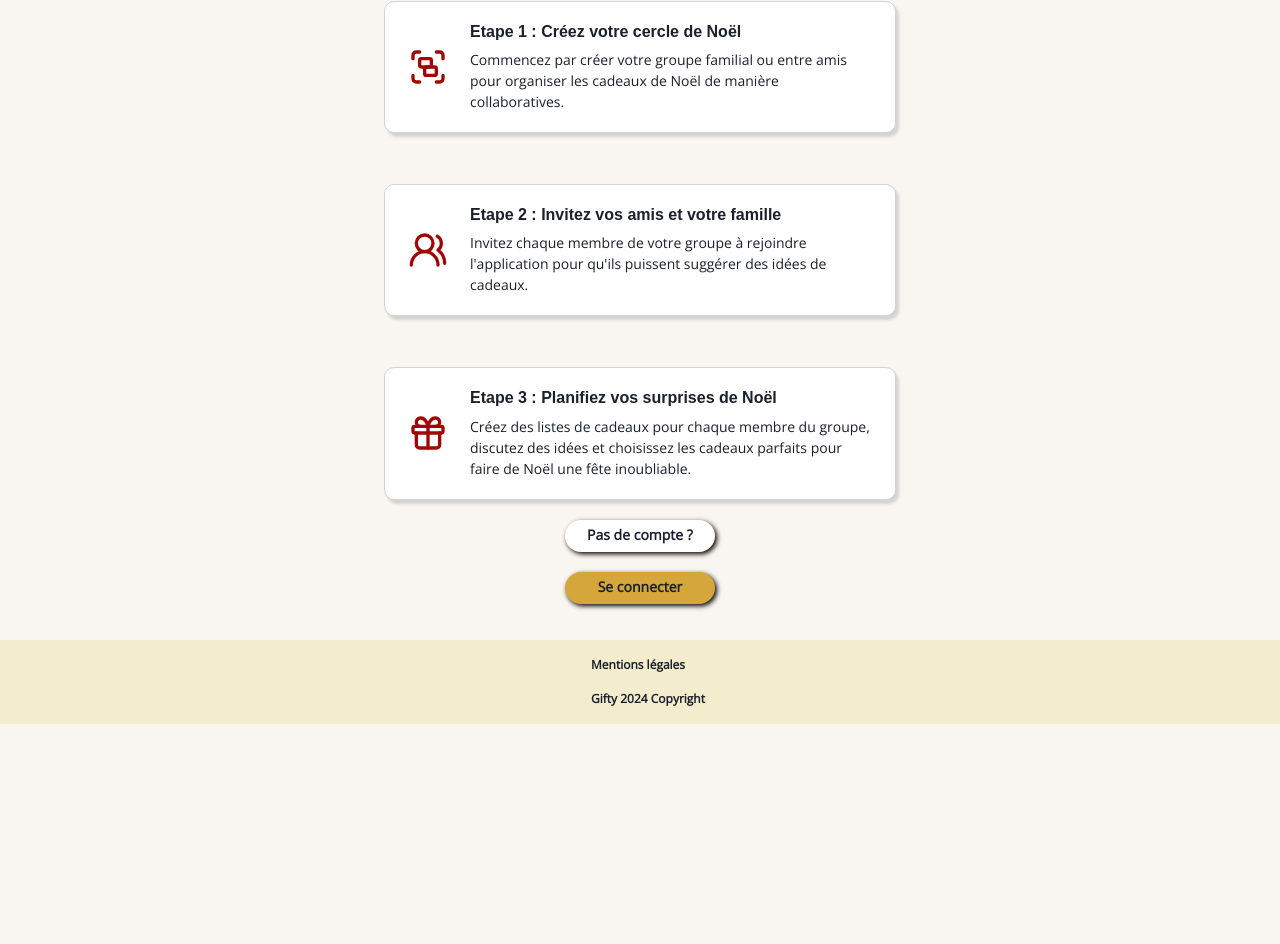
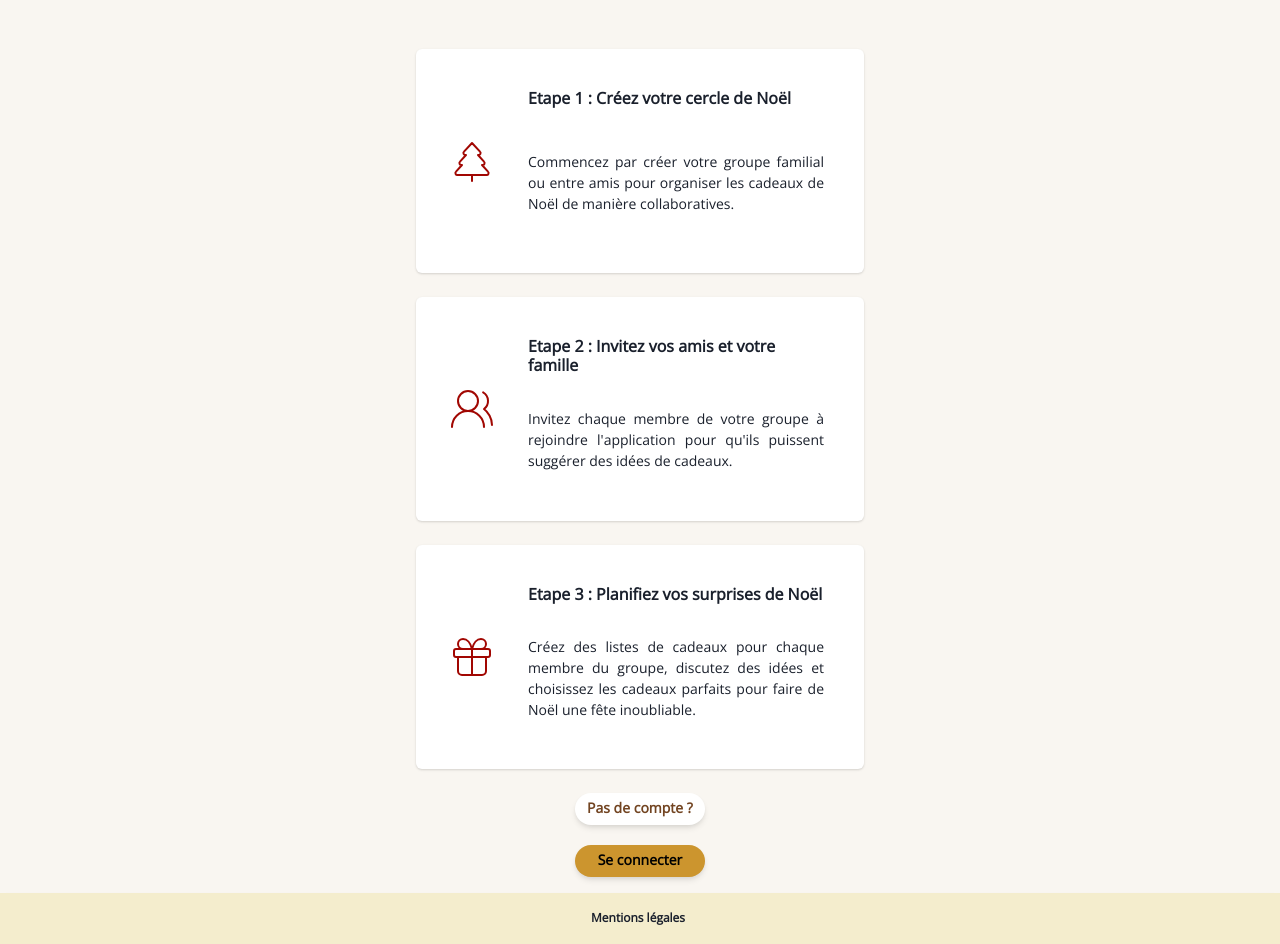
Before and after one commit to WildCodeSchool/2023-11-wns-bleu-g2-christmas-gifts-planner, a Next.js app in the folder frontend/: page / in a window 1280 px wide. Shown: the part 430-1374 px from the top of the page. Before the commit the page ends 1154 px from the top, so only its background shows below. Built offline with nearby package versions, Linux system fonts and the light colour scheme.

Commit message:
Refacto home page

```diff
--- /dev/null
+++ b/frontend/src/components/AboutCard.tsx
@@ -0,0 +1,41 @@
+import { Box, Card, CardBody, Center, Heading, Text } from "@chakra-ui/react";
+import React from "react";
+import { useTranslation } from "react-i18next";
+
+export default function AboutCard({
+  icon,
+  color,
+  step,
+  description,
+}: {
+  icon: any;
+  color: string;
+  step: string;
+  description: string;
+}) {
+  const { t } = useTranslation();
+
+  return (
+    <Card
+      m={"auto"}
+      maxWidth={{ base: "90%", md: "28rem" }}
+      mb={6}
+      p={8}
+      minH={"14rem"}
+      flexDirection={"row"}
+      gap={6}
+    >
+      <Center color={color}>{icon}</Center>
+      <CardBody display={"flex"} flexDirection={"column"} p={2}>
+        <Heading size="sm" fontFamily="body" mb={6}>
+          {t(step)}
+        </Heading>
+        <Box h={"100%"} alignContent={"center"}>
+          <Text fontSize="sm" textAlign={"justify"}>
+            {t(description)}
+          </Text>
+        </Box>
+      </CardBody>
+    </Card>
+  );
+}
--- a/frontend/src/pages/index.tsx
+++ b/frontend/src/pages/index.tsx
@@ -2,113 +2,75 @@ import React from "react";
 import {
   Box,
   Button,
-  Card,
-  CardBody,
-  CardHeader,
   Center,
   Flex,
-  Grid,
-  GridItem,
   Heading,
   Image,
-  Link,
   Text,
 } from "@chakra-ui/react";
-import { Gift, Group, UsersRound } from "lucide-react";
-import { useRouter } from "next/router";
-import { useProfileQuery } from "@/graphql/generated/schema";
+import { Gift, TreePine, UsersRound } from "lucide-react";
+
 import { useTranslation } from "react-i18next";
+import AboutCard from "@/components/AboutCard";
+import Link from "next/link";
 export default function Home() {
   const { t } = useTranslation();
-  const router = useRouter();
-  const { data: currentUser, client } = useProfileQuery({
-    errorPolicy: "ignore",
-  });
 
-  const homepageCardData = [{
-    icon:  <Group color="rgb(161, 7, 2)" size="2.5rem" />,
+  const homepageCardData = [
+    {
+      icon: <TreePine size="3rem" strokeWidth={1} />,
       step: "step1",
-    description: "step1-description"
+      description: "step1-description",
     },
     {
-    icon:  <UsersRound color="rgb(161, 7, 2)" size="2.5rem" />,
+      icon: <UsersRound size="3rem" strokeWidth={1} />,
       step: "step2",
-    description: "step2-description"
+      description: "step2-description",
     },
     {
-    icon:  <Gift color="rgb(161, 7, 2)" size="2.5rem" />,
+      icon: <Gift size="3rem" strokeWidth={1} />,
       step: "step3",
-    description: "step3-description"
-  }
-]
+      description: "step3-description",
+    },
+  ];
   return (
     <>
       <Box flexDirection="column">
         <Center>
-          <Heading fontSize="2xl">
+          <Heading
+            textAlign={"center"}
+            size="2xl"
+            maxWidth={{ base: "90%", md: "28rem" }}
+          >
             {t("heading-organize")}
           </Heading>
         </Center>
-        <Image src="/Gifty-logo.svg" alt="Gifty" mt={8} w="20%" mx="40%"/>
-{homepageCardData.map((x) =>
-<Center key={x.step}>
-      <Card
-        width={{base: "95%", md: "40%"  }}
-        mx={{base: "2.5%", md: "30%"  }}
-        mt="4%"
-        borderRadius={10}
-        boxShadow="3px 4px 3px rgb(211, 211, 211)"
-        border="1px solid lightgray"
-      >
-        <Grid templateRows="repeat(2, 1fr)" templateColumns='repeat(6, 1fr)'>
-          <GridItem rowSpan={2} colSpan={1}>
-            <Center h="100%">
-              {x.icon}
-            </Center>
-          </GridItem>
-          <GridItem rowSpan={2} colSpan={5} p={0}>
-            <CardHeader mb="-40px" pl={0}>
-              <Heading size="sm" fontFamily="arial">{t(x.step)}</Heading>
-            </CardHeader>
-            <CardBody pl={0}>
-              <Box>
-                <Text pt="2" fontSize="sm">
-                  {t(x.description)}
-                </Text>
-              </Box>
-            </CardBody>
-          </GridItem>
-        </Grid>
-        </Card>
-        </Center>
-        )
-}
+        <Image
+          m={"auto"}
+          marginBlock={8}
+          src="/Gifty-logo.svg"
+          alt="Gifty"
+          maxWidth={{ base: "40%", md: "16rem" }}
+        />
+
+        {homepageCardData.map((x) => (
+          <AboutCard
+            key={x.step}
+            icon={x.icon}
+            color="tertiary.medium"
+            step={x.step}
+            description={x.description}
+          />
+        ))}
+
         <Center>
-          <Flex flexDirection="column" gap={5} mt={5}>
-            <Link href="/signup">
-              <Button
-                width="150px"
-                bg="rgb(255, 255, 255)"
-                variant="solid"
-                rounded={50}
-                boxShadow="2px 2px 5px rgb(0, 0, 0)"
-              >
-               {t("no-account")}
+          <Flex flexDirection="column" gap={5}>
+            <Button variant={"whiteGoldenButton"}>
+              <Link href="/signup">{t("no-account")}</Link>
             </Button>
-            </Link>
-
-            <Link href="/login">
-              <Button
-                width="150px"
-                mb="20px"
-                bg="rgb(213, 166, 58)"
-                variant="solid"
-                rounded={50}
-                boxShadow="2px 2px 5px rgb(0, 0, 0)"
-              >
-                {t("sign-in")}
+            <Button variant="goldenButton">
+              <Link href="/login">{t("sign-in")}</Link>
             </Button>
-            </Link>
           </Flex>
         </Center>
       </Box>
```
Lines whose indentation alone changed are shown as unchanged.
